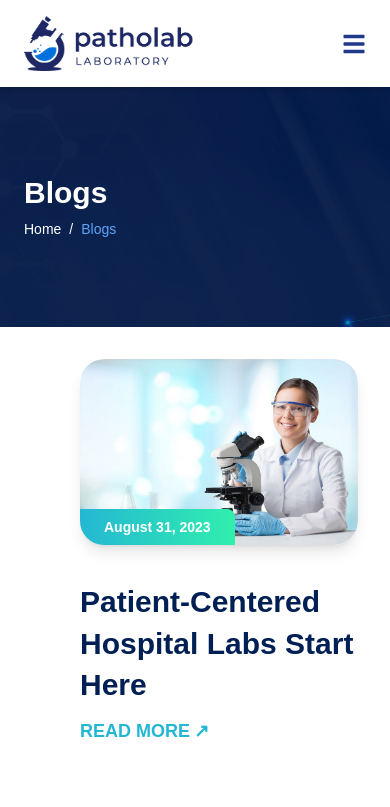
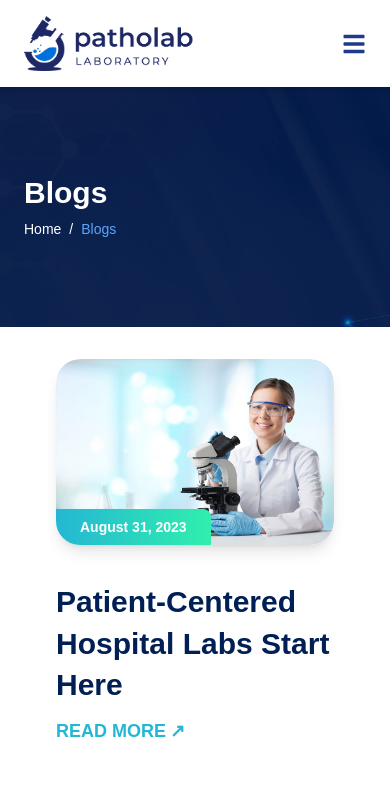
Before and after one commit to Lucien-Vaibhav/altus-health, a Next.js app: page /blogs in a window 390 px wide. Shown: the top 807 px of the page. Built offline with nearby package versions, Linux system fonts and the light colour scheme.

Commit message:
fixes for blog section

```diff
--- a/src/app/components/blog/LeftBlogSection.tsx
+++ b/src/app/components/blog/LeftBlogSection.tsx
@@ -9,7 +9,7 @@ export default function BlogSection() {
   const { blogs } = useBlog();
 
   return (
-    <div className="w-full md:w-3/4 p-8 space-y-16 ml-6 h-[170vh] overflow-y-auto scrollbar-hide">
+    <div className="w-full md:w-3/4 p-8 space-y-16 md:ml-6 h-[170vh] overflow-y-auto scrollbar-hide">
       {blogs.map((post) => (
         <BlogCard key={post.id} post={post} />
       ))}
```
